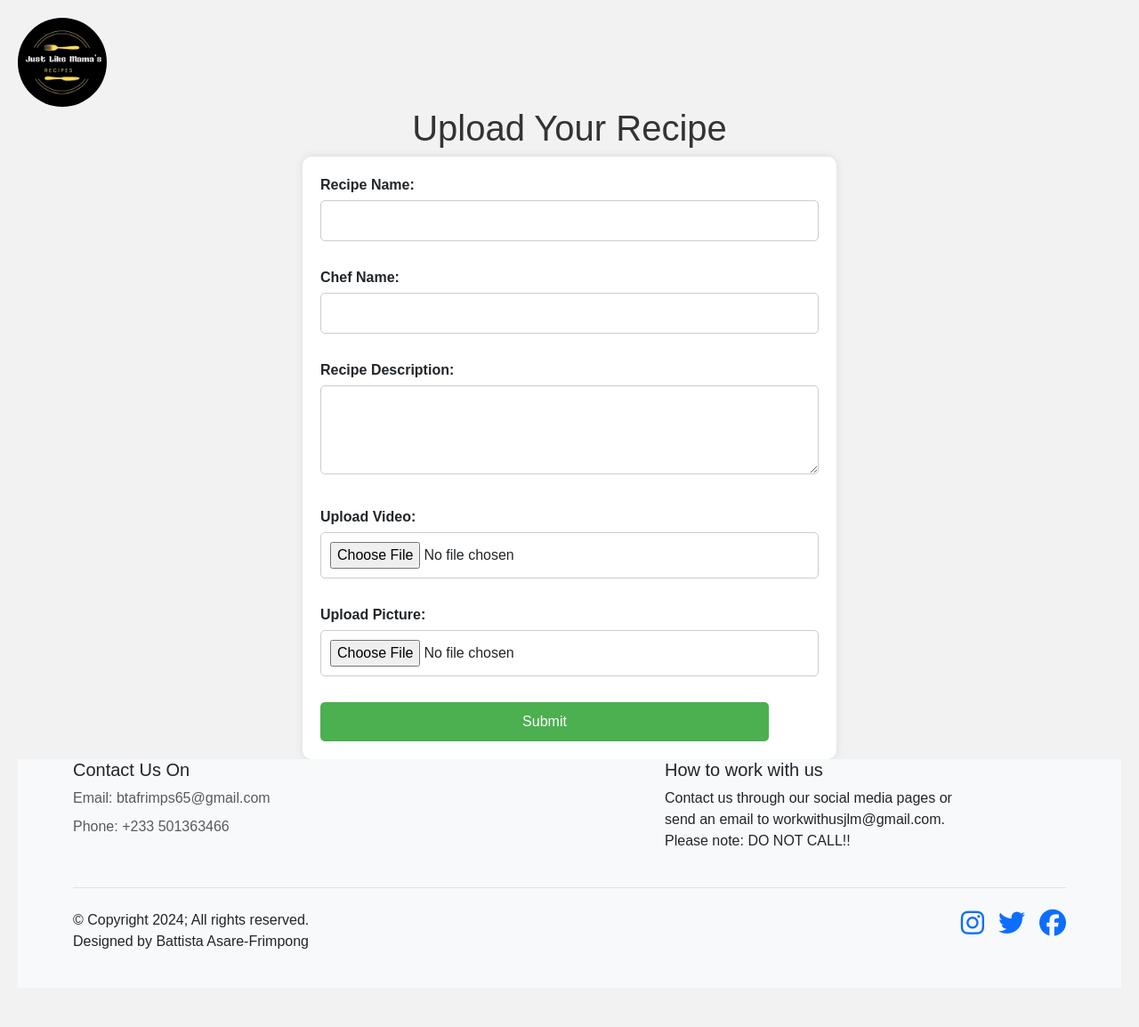
After one commit to btafrimps/jlm, a PHP site: page /addRecipe.php in a window 1280 px wide. The commit adds this page. Shown: the whole page at 89% size. Run offline with PHP 8.4, Linux system fonts and the light colour scheme.

```diff
--- /dev/null
+++ b/addRecipe.php
@@ -0,0 +1,201 @@
+<?php
+if(isset($_POST['submit'])){
+
+    // Define upload directory
+    $uploadDir = "../images";
+
+ include("connection.php");
+ $recipe_name=$_POST['recipe_name'];
+ $chef_name= $_POST['chef_name'];
+ $recipe_description=$_POST['recipe_description'];
+
+ //file upload
+ $video_upload = $_FILES['video_upload'];
+ $picture_upload = $_FILES['picture_upload'];
+
+ // Generate unique filenames
+ $videoFileName = uniqid() . '_' . basename($videoFile['name']);
+ $pictureFileName = uniqid() . '_' . basename($pictureFile['name']);
+
+ // Set file paths
+ $videoFilePath = $uploadDir . $videoFileName;
+ $pictureFilePath = $uploadDir . $pictureFileName;
+
+  // Check if files are uploaded successfully
+  if (move_uploaded_file($videoFile['tmp_name'], $videoFilePath) && move_uploaded_file($pictureFile['tmp_name'], $pictureFilePath))
+
+
+
+
+   if(empty($_POST['recipe_name']) || empty($_POST['chef_name']) || empty($_POST['recipe_description']))
+     {
+        echo "All fields are required.";
+     }
+
+     else
+     {
+        $sql = "INSERT INTO addrecipe (recipe_name,chef_name,recipe_description,video_upload,picture_upload) VALUES ('$recipe_name','$chef_name','$recipe_description','$video_upload','$picture_upload')";
+        $result = mysqli_query($db, $sql);
+
+        if (result)
+        {
+            echo"upload sucessful";
+            header("Location:index2.php");
+        }
+
+        else
+        {
+            echo "Something Went Wrong!";
+            header("Location: addRecipe.php");
+        }
+
+     }
+    }
+
+
+
+?>
+
+<!DOCTYPE html>
+<html lang="en">
+
+<head>
+    <meta charset="UTF-8">
+    <meta name="viewport" content="width=device-width, initial-scale=1.0">
+    <link rel="stylesheet" href="https://cdn.jsdelivr.net/npm/bootstrap@5.3.3/dist/css/bootstrap.min.css">
+    <link rel="stylesheet" href="https://cdnjs.cloudflare.com/ajax/libs/font-awesome/6.5.1/css/all.min.css"
+        integrity="sha512-DTOQO9RWCH3ppGqcWaEA1BIZOC6xxalwEsw9c2QQeAIftl+Vegovlnee1c9QX4TctnWMn13TZye+giMm8e2LwA=="
+        crossorigin="anonymous" referrerpolicy="no-referrer" />
+    <title>Recipe Upload Form</title>
+    <link rel="stylesheet" href="stylelogo.css">
+
+    <style>
+    body {
+        font-family: Arial, sans-serif;
+        background-color: #f2f2f2;
+        margin: 0;
+        padding: 20px;
+    }
+
+    h1 {
+        text-align: center;
+        color: #333;
+    }
+
+    form {
+        background-color: #fff;
+        padding: 20px;
+        border-radius: 10px;
+        box-shadow: 0 0 10px rgba(0, 0, 0, 0.1);
+        max-width: 600px;
+        margin: auto;
+    }
+
+    label {
+        font-weight: bold;
+    }
+
+    input[type="text"],
+    textarea,
+    input[type="file"] {
+        width: 100%;
+        padding: 10px;
+        margin: 5px 0;
+        border: 1px solid #ccc;
+        border-radius: 5px;
+        box-sizing: border-box;
+    }
+
+    textarea {
+        resize: vertical;
+        height: 100px;
+    }
+
+    input[type="submit"] {
+        background-color: #4CAF50;
+        color: white;
+        padding: 10px 20px;
+        border: none;
+        border-radius: 5px;
+        cursor: pointer;
+        font-size: 16px;
+    }
+
+    input[type="submit"]:hover {
+        background-color: #45a049;
+    }
+    </style>
+</head>
+
+<body>
+
+    <!--<a class="navbar-brand" href="#">-->
+    <div class="logo-container">
+        <img src="images/logo.jpg" class="logo" alt="Logo">
+    </div>
+    <!-- </a>-->
+
+    <h1>Upload Your Recipe</h1>
+
+    <form action="addRRecipe.php" method="post" enctype="multipart/form-data">
+        <label for="recipe_name">Recipe Name:</label><br>
+        <input type="text" id="recipe_name" name="recipe_name"><br><br>
+
+        <label for="chef_name">Chef Name:</label><br>
+        <input type="text" id="chef_name" name="chef_name"><br><br>
+
+        <label for="recipe_description">Recipe Description:</label><br>
+        <textarea id="recipe_description" name="recipe_description" rows="4" cols="50"></textarea><br><br>
+
+        <label for="video_upload">Upload Video:</label><br>
+        <input type="file" id="video_upload" name="video_upload"><br><br>
+
+        <label for="picture_upload">Upload Picture:</label><br>
+        <input type="file" id="picture_upload" name="picture_upload"><br><br>
+
+        <input type="submit" value="Submit">
+    </form>
+
+    <div class="bg-body-tertiary">
+        <div class="container">
+            <footer>
+                <div class="row">
+
+                    <div class="col-6 col-md-6 mb-6">
+                        <h5>Contact Us On</h5>
+                        <ul class="nav flex-column">
+                            <li class="nav-item mb-2"><a href="#" class="nav-link p-0 text-body-secondary">Email:
+                                    btafrimps65@gmail.com</a></li>
+                            <li class="nav-item mb-2"><a href="#" class="nav-link p-0 text-body-secondary">Phone: +233
+                                    501363466</a></li>
+                        </ul>
+                    </div>
+
+                    <div class="col-md-5 offset-md-1 mb-3">
+                        <h5>How to work with us</h5>Contact us through our social media pages or<br> send an email to
+                        workwithusjlm@gmail.com.<br>Please note: DO NOT CALL!!
+                    </div>
+                </div>
+
+                <div class="d-flex flex-column flex-sm-row justify-content-between py-4 my-4 border-top">
+                    <p>&copy; Copyright 2024; All rights reserved. <br> Designed by Battista Asare-Frimpong</p>
+
+                    <ul class="list-unstyled d-flex">
+                        <li class="ms-3"><a href=""><i class="fa-brands fa-instagram" style="font-size:30px;"></i></a>
+                        </li>
+                        <li class="ms-3"><a href=""><i class="fa-brands fa-twitter" style="font-size:30px;"></i></a>
+                        </li>
+                        <li class="ms-3"><a href="https://www.facebook.com/IntoTheWorldWeGo/"><i
+                                    class="fa-brands fa-facebook" style="font-size:30px;"></i></a></li>
+                    </ul>
+                </div>
+            </footer>
+        </div>
+
+    </div>
+
+
+    <script src="https://cdn.jsdelivr.net/npm/bootstrap@5.3.3/dist/js/bootstrap.bundle.min.js"></script>
+</body>
+
+</html>
--- a/regconnect.php
+++ b/regconnect.php
@@ -21,7 +21,7 @@
             $result_insert = mysqli_query($con, $sql_insert);
            if($result_insert){ //if it inserts properly
               echo '<script>
-              window.location.href="chef.cook.php";
+              window.location.href="chefUpload.php";
               alert("Passwords do not match with confirmation!!");
               </script>';
                 header("Location:register.php");
--- a/register.php
+++ b/register.php
@@ -54,6 +54,9 @@ header("location:chefUpload.php");
 </head>
 
 <body>
+<div class="logo-container">
+        <img src="images/logo.jpg" class="logo" alt="Logo">
+    </div>
     <div class="container">
         <div class="row">
             <div class="col-md-6">
--- a/stylelogo.css
+++ b/stylelogo.css
@@ -10,7 +10,7 @@
 .footer{
     width:100%;
     padding: 100px 30px 20px;
-    background-color:rgb(220, 222, 228);
+    background-color:rgb(167, 172, 196);
     height:200px;
 
 }
```
Also changed, not shown: connection.php (+5 -5 lines), delete.php (added, +22 -0 lines), footer.php (added, +7 -0 lines), header.php (added, +15 -0 lines), index2.php (+17 -51 lines), insert.php (added, +36 -0 lines), practice.php (added, +130 -0 lines), style.css (+75 -0 lines), update_1.php (added, +96 -0 lines).
